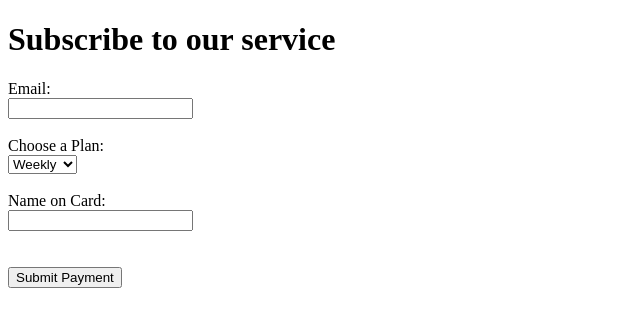
After one commit to shasha-nabila/Journey-Tracker-App, a Flask app: page /subscription in a window 1280 px wide. The commit adds this page. Shown: the top 327 px of the page, without its empty margins (0-640 px from the left). Run offline with Flask 3, Linux system fonts and the light colour scheme; some libraries are stand-ins or nearby versions.

Commit message:
payment-api

```diff
--- a/app/templates/base.html
+++ b/app/templates/base.html
@@ -6,6 +6,7 @@
         <meta name="viewport" content="width-device-width, initial-scale=1.0">
         <meta http-equiv="X-UA-Compatible" content="ie=edge">
         <title>{% block title %}My App{% endblock %}</title>
+        <script src="https://js.stripe.com/v3/"></script>
     <!-- add css here -->
 </head>
 <body>
--- a/app/templates/main.html
+++ b/app/templates/main.html
@@ -6,4 +6,5 @@
     <h1>Welcome to My App</h1>
     <p>This is the homepage.</p>
     <a href="{{ url_for('main.login') }}">Login</a> | <a href="{{ url_for('main.register') }}">Register</a>
+    <a href="{{ url_for('main.subscription') }}">Subscription</a>
 {% endblock %}
--- /dev/null
+++ b/app/templates/subscription.html
@@ -0,0 +1,93 @@
+{% extends 'base.html' %}
+
+{% block title %}Subsscription - My Flask App{% endblock %}
+
+{% block content %}
+    <h1>Subscribe to our service</h1>
+    <form action="/subscribe" method="post" id="payment-form">
+        <label for="email">Email:</label><br>
+        <input type="email" id="email" name="email"><br><br>
+
+        <label for="plan">Choose a Plan:</label><br>
+        <select id="plan" name="plan">
+            <option value="weekly">Weekly</option>
+            <option value="monthly">Monthly</option>
+            <option value="yearly">Yearly</option>
+        </select><br><br>
+
+        <label for="name">Name on Card:</label><br>
+        <input type="text" id="name" name="name"><br><br>
+
+        <div id="card-element">
+        <!-- A Stripe Element will be inserted here. -->
+        </div>
+
+        <!-- Used to display form errors. -->
+        <div id="card-errors" role="alert"></div>
+
+        <br>
+
+        <button>Submit Payment</button>
+    </form>
+
+    <script>
+    var stripe = Stripe('{{ stripe_publishable_key }}');
+    var elements = stripe.elements();
+
+    // Custom styling can be passed to options when creating an Element.
+    var style = {
+        base: {
+        // Base input styles will be here.
+        fontSize: '16px',
+        color: '#32325d',
+        },
+    };
+
+    // Create an instance of the card Element.
+    var card = elements.create('card', {style: style});
+
+    // Add an instance of the card Element into the `card-element` div.
+    card.mount('#card-element');
+
+    // Handle real-time validation errors from the card Element.
+    card.addEventListener('change', function(event) {
+        var displayError = document.getElementById('card-errors');
+        if (event.error) {
+        displayError.textContent = event.error.message;
+        } else {
+        displayError.textContent = '';
+        }
+    });
+
+    // Handle form submission.
+    var form = document.getElementById('payment-form');
+    form.addEventListener('submit', function(event) {
+        event.preventDefault();
+
+        stripe.createToken(card).then(function(result) {
+        if (result.error) {
+            // Inform the user if there was an error.
+            var errorElement = document.getElementById('card-errors');
+            errorElement.textContent = result.error.message;
+        } else {
+            // Send the token to your server.
+            stripeTokenHandler(result.token);
+        }
+        });
+    });
+
+    // Submit the form with the token ID.
+    function stripeTokenHandler(token) {
+        // Insert the token ID into the form so it gets submitted to the server
+        var form = document.getElementById('payment-form');
+        var hiddenInput = document.createElement('input');
+        hiddenInput.setAttribute('type', 'hidden');
+        hiddenInput.setAttribute('name', 'stripeToken');
+        hiddenInput.setAttribute('value', token.id);
+        form.appendChild(hiddenInput);
+
+        // Submit the form
+        form.submit();
+    }
+    </script>
+{% endblock %}
--- a/app/views.py
+++ b/app/views.py
@@ -5,8 +5,17 @@ from .forms import LoginForm, RegistrationForm
 from .models import db, User
 from sqlalchemy.exc import IntegrityError
 from .utils import is_valid_password
+import stripe
+import os
 
 main_blueprint = Blueprint('main', __name__)
+
+# Price IDs for different subscription plans
+price_ids = {
+    'weekly': 'price_1Om2zYJuJzcfSKx8xpaqnWQN',
+    'monthly': 'price_1Om2EKJuJzcfSKx8iBN5hANS',
+    'yearly': 'price_1Om2EYJuJzcfSKx8nnoBFPZI'
+}
 
 # route for homepage
 @main_blueprint.route('/')
@@ -72,6 +81,50 @@ def logout():
     logout_user()
     return redirect(url_for('.main'))
 
+@main_blueprint.route('/subscription')
+def subscription():
+    return render_template('subscription.html', stripe_publishable_key=os.getenv('STRIPE_PUBLISHABLE_KEY'))
+
+# route for subscription
+@main_blueprint.route('/subscribe', methods=['POST'])
+def subscribe():
+    name = request.form['name']
+    email = request.form['email']
+    plan = request.form['plan']
+
+    try:
+        # Create a customer
+        customer = stripe.Customer.create(
+            name=name,
+            email=email
+        )
+
+        # Subscribe the customer to the selected plan
+        subscription = stripe.Subscription.create(
+            customer=customer.id,
+            items=[{'price': price_ids[plan]}],
+            payment_behavior='default_incomplete'
+        )
+
+        # Assuming subscription creation was successful, redirect to success page
+        return redirect(url_for('main.subscription_success'))
+
+    except Exception as e:
+        # Log the error and/or send it back to the template
+        print(e)  # Consider using logging instead of print for production applications
+
+        # Optionally, use flash messages to show errors on the current page
+        flash('There was an error processing your subscription. Please try again.', 'error')
+
+        # Stay on the current page, potentially showing an error message
+        # Make sure your form or subscription page can display flash messages or handle errors
+        return redirect(url_for('main.subscription'))  # Adjust 'main.index' as necessary for your app structure
+
+# route for success subscription
+@main_blueprint.route('/success')
+def subscription_success():
+    return render_template('success.html')
+
 # register the blueprint with the app
 def configure_routes(app):
     app.register_blueprint(main_blueprint)
--- a/requirements.txt
+++ b/requirements.txt
@@ -11,3 +11,5 @@ flask-admin
 
 Flask
 Gunicorn
+
+python-dotenv
```
Also changed, not shown: app/__init__.py (+9 -0 lines), app/templates/success.html (added, +12 -0 lines), 2 other files.
